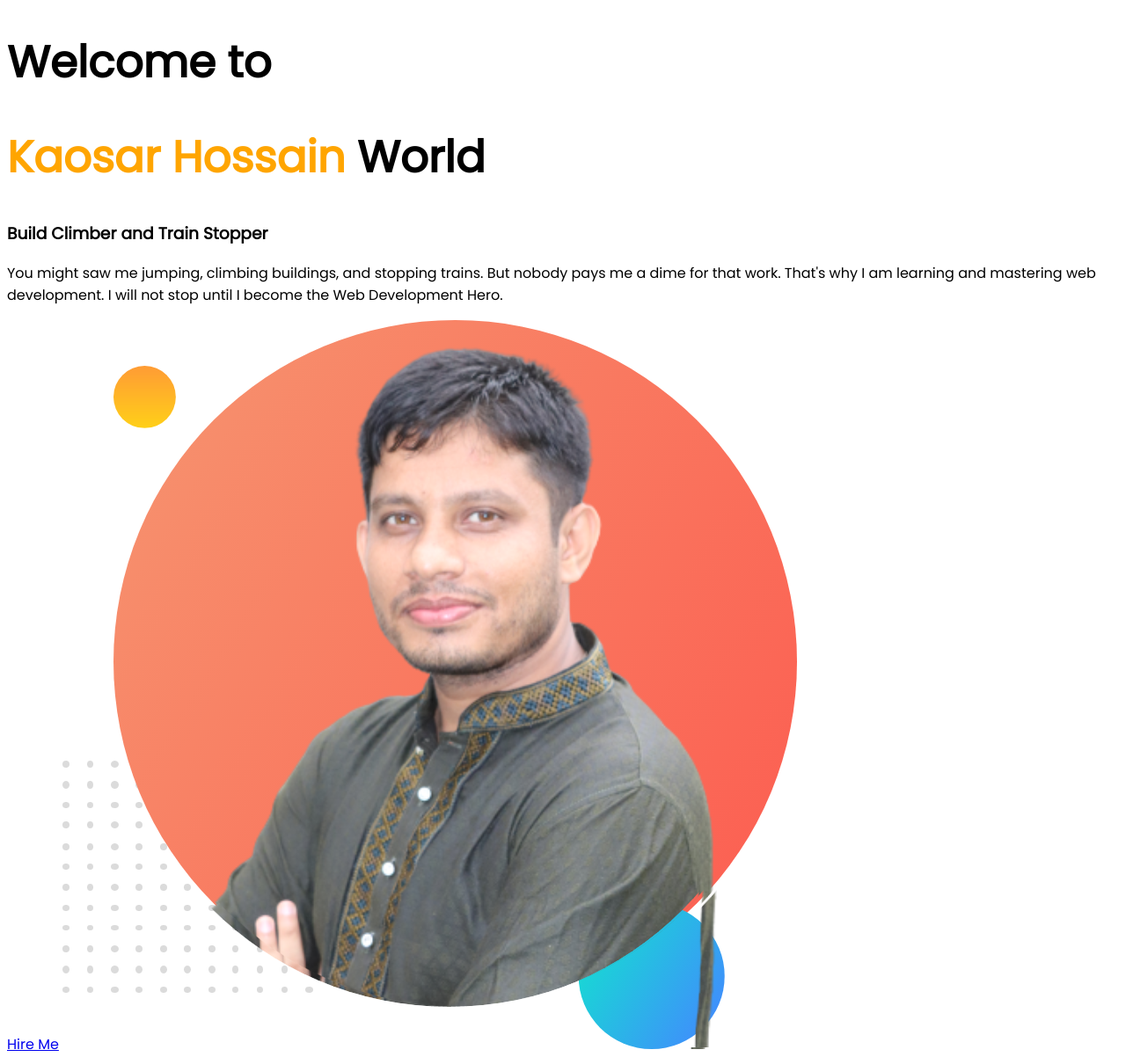
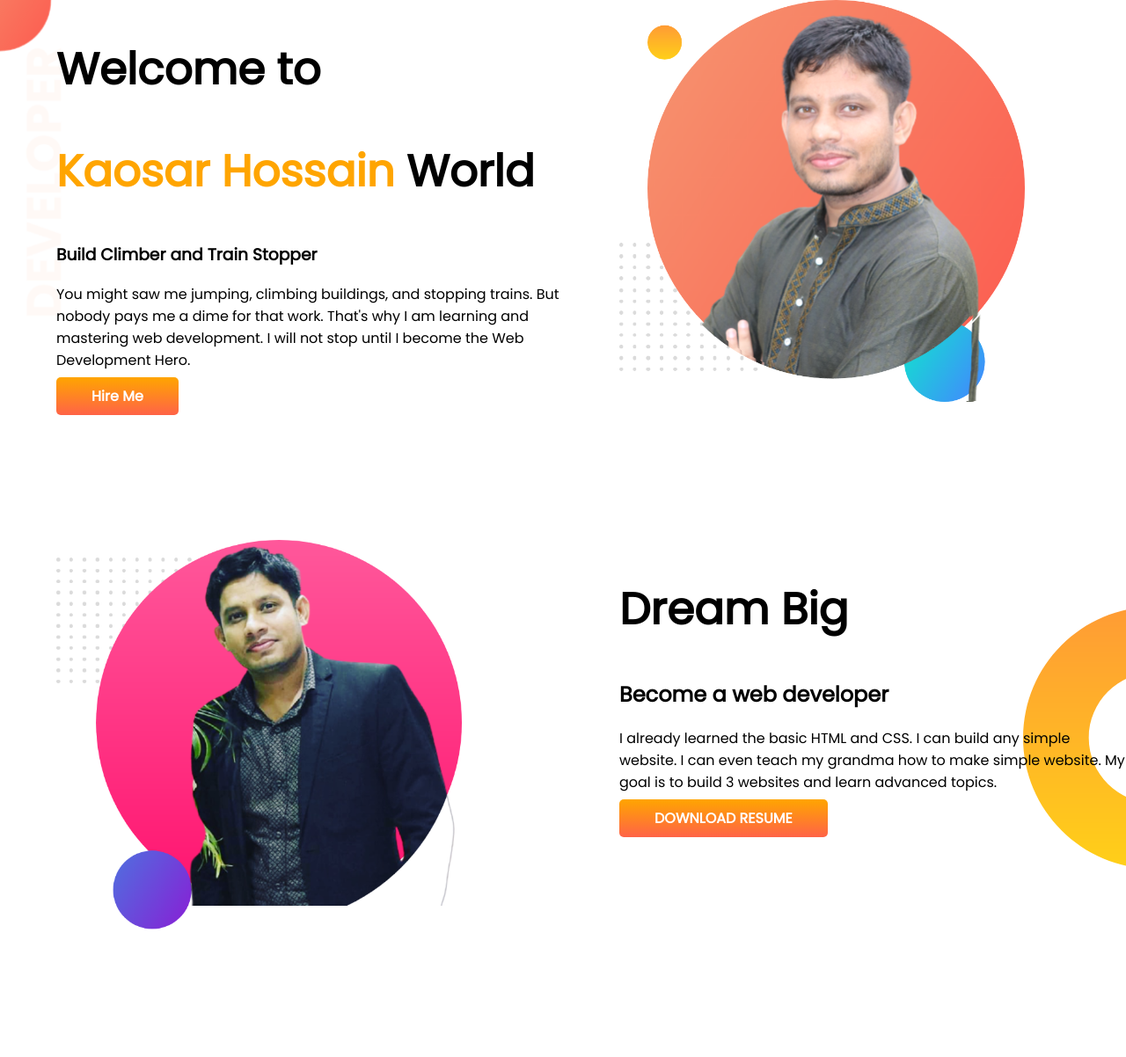
Before and after one commit to kaosarnub92/developer-portfolio, a plain HTML site: page index.html in a window 1280 px wide. Shown: the whole page at 88% size. Drawn offline with Linux system fonts and the light colour scheme.

Commit message:
dream big

```diff
--- a/index.html
+++ b/index.html
@@ -1,5 +1,6 @@
 <!DOCTYPE html>
 <html lang="en">
+
 <head>
     <meta charset="UTF-8">
     <meta http-equiv="X-UA-Compatible" content="IE=edge">
@@ -10,12 +11,38 @@
     <link rel="preconnect" href="https://fonts.gstatic.com" crossorigin>
     <link href="https://fonts.googleapis.com/css2?family=Poppins&display=swap" rel="stylesheet">
 </head>
+
 <body>
-    <h1>Welcome to</h1>
-    <h1> <span class="name-color">Kaosar Hossain</span> World</h1>
-    <h3>Build Climber and Train Stopper</h3>
-    <p>You might saw me jumping, climbing buildings, and stopping trains. But nobody pays me a dime for that work. That's why I am learning and mastering web development. I will not stop until I become the Web Development Hero.</p>
-    <a href="https://www.linkedin.com/in/kaosarhossen/">Hire Me</a>
-    <img src="images/kaosar.png" alt="">
+    <section class="top-banner">
+        <div class="half-width">
+            <h1>Welcome to</h1>
+            <h1> <span class="name-color">Kaosar Hossain</span> World</h1>
+            <h3>Build Climber and Train Stopper</h3>
+            <p>You might saw me jumping, climbing buildings, and stopping trains. But nobody pays me a dime for that
+                work.
+                That's why I am learning and mastering web development. I will not stop until I become the Web
+                Development
+                Hero.</p>
+            <a class="link-button" target="_blank" href="https://www.linkedin.com/in/kaosarhossen/">Hire Me</a>
+        </div>
+        <div class="half-width">
+            <img src="images/kaosar.png" alt="">
+        </div>
+    </section>
+    <section class="dream-big">
+        <div class="half-width">
+            <img src="images/kaosar2.png" alt="">
+        </div>
+
+        <div class="half-width">
+            <h1>Dream Big</h1>
+            <h2>Become a web developer</h2>
+            <p>I already learned the basic HTML and CSS. I can build any simple website. I can even teach my grandma how
+                to make simple website. My goal is to build 3 websites and learn advanced topics.</p>
+            <a class="link-button" href="">DOWNLOAD RESUME</a>
+        </div>
+
+    </section>
 </body>
+
 </html>
--- a/style.css
+++ b/style.css
@@ -1,5 +1,6 @@
 body{
     font-family: 'Poppins', sans-serif;
+    margin: 0%;
 }
 h1{
     font-size: 50px;
@@ -7,3 +8,33 @@ h1{
 .name-color{
     color: orange;
 }
+section{
+    display: flex;
+    margin-bottom: 150px;
+}
+.half-width{
+    width: 50%;
+    padding-left: 5%;
+
+}
+.half-width img{
+    width: 80%;
+}
+.link-button{
+    text-decoration: none;
+    background-image: linear-gradient(orange, tomato);
+    padding: 10px 40px;
+    border-radius: 5px;
+    color: white;
+    font-weight: 700;
+
+}
+.top-banner{
+    background-image: url(images/top-banner.png);
+    background-repeat: no-repeat;
+}
+.dream-big{
+    background-image: url(images/dream-bg.png);
+    background-repeat: no-repeat;
+    background-position: right;
+}
```
